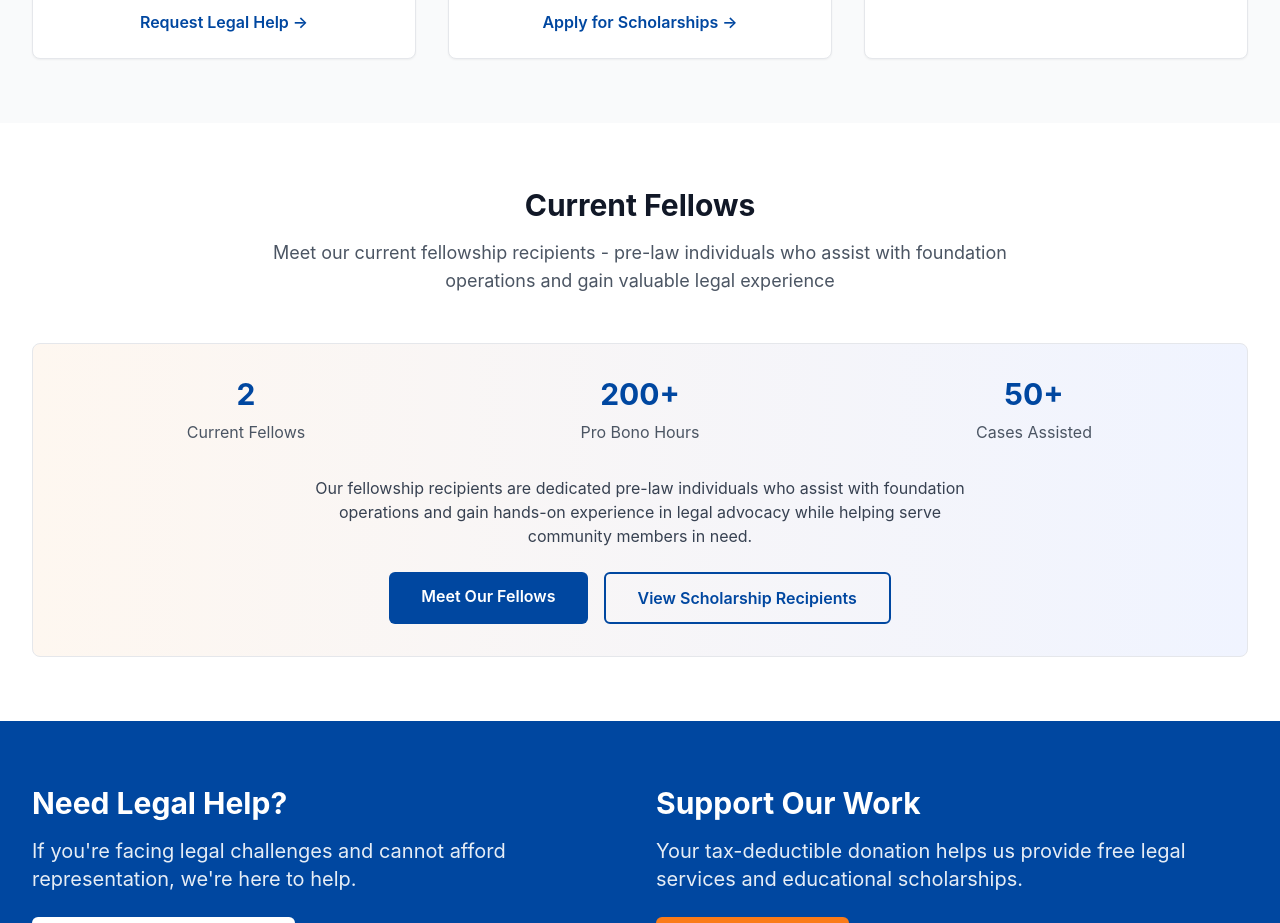
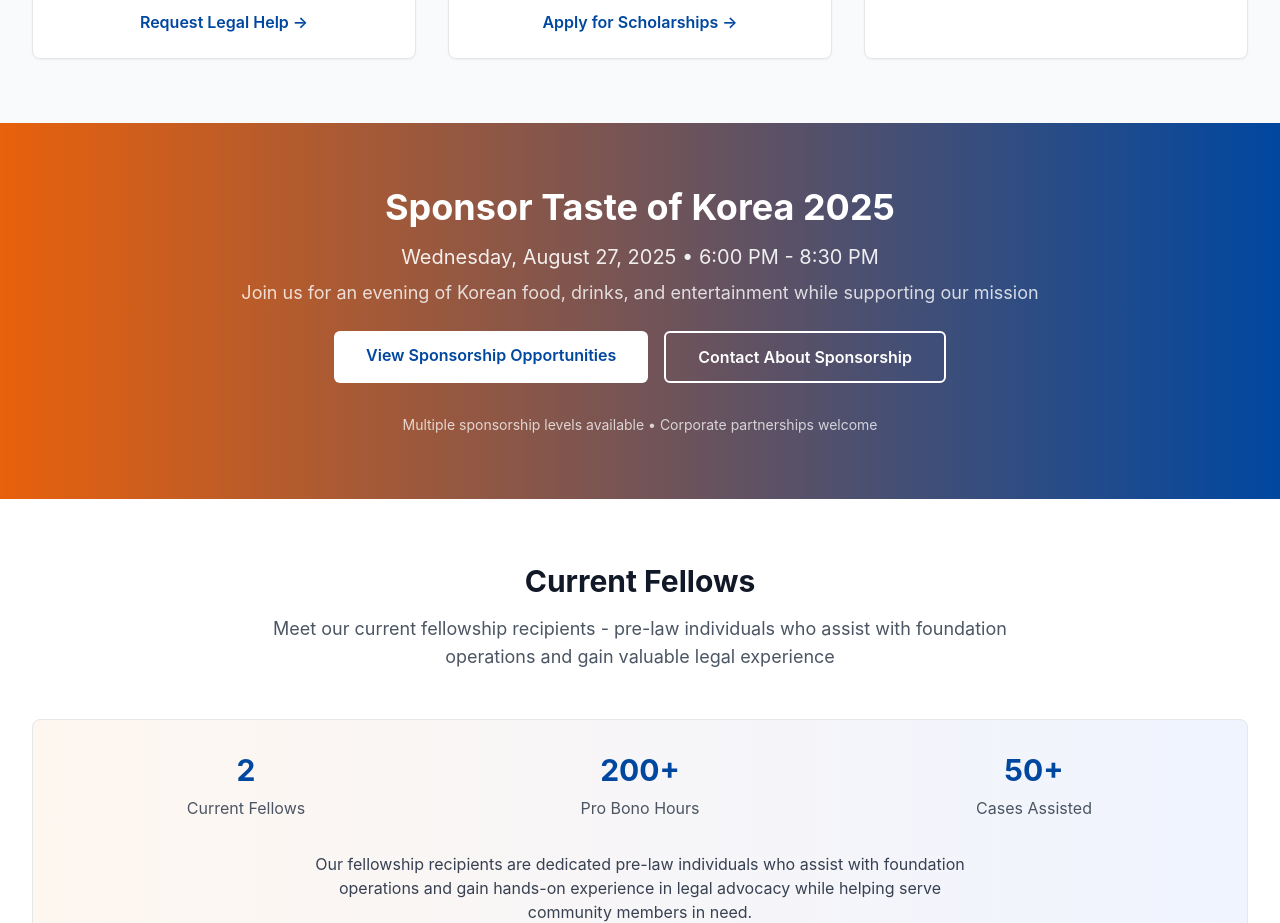
Before and after one commit to quadra2003/ockabaf, a Next.js app: page / in a window 1280 px wide. Shown: the part 960-1883 px from the top of the page. Built offline with nearby package versions, Linux system fonts and the light colour scheme.

Commit message:
Update index.js

```diff
--- a/pages/index.js
+++ b/pages/index.js
@@ -86,6 +86,40 @@ export default function Home() {
         </div>
       </section>
 
+      {/* Taste of Korea Sponsorship Section */}
+      <section className="py-16 bg-gradient-to-r from-accent-600 to-primary-600 text-white">
+        <div className="max-w-7xl mx-auto px-4 sm:px-6 lg:px-8">
+          <div className="text-center">
+            <h2 className="text-3xl md:text-4xl font-bold mb-4">
+              Sponsor Taste of Korea 2025
+            </h2>
+            <p className="text-xl mb-2 opacity-90">
+              Wednesday, August 27, 2025 • 6:00 PM - 8:30 PM
+            </p>
+            <p className="text-lg mb-6 opacity-80">
+              Join us for an evening of Korean food, drinks, and entertainment while supporting our mission
+            </p>
+            <div className="flex flex-col sm:flex-row gap-4 justify-center mb-8">
+              <Link
+                href="/sponsor"
+                className="bg-white text-primary-600 px-8 py-3 rounded-md font-semibold hover:bg-gray-50 transition-colors"
+              >
+                View Sponsorship Opportunities
+              </Link>
+              <a
+                href="mailto:info@ockabaf.org?subject=Sponsorship Inquiry"
+                className="border-2 border-white text-white px-8 py-3 rounded-md font-semibold hover:bg-white hover:text-primary-600 transition-colors"
+              >
+                Contact About Sponsorship
+              </a>
+            </div>
+            <p className="text-sm opacity-75">
+              Multiple sponsorship levels available • Corporate partnerships welcome
+            </p>
+          </div>
+        </div>
+      </section>
+
       {/* Fellows Spotlight Section */}
       <section className="py-16">
         <div className="max-w-7xl mx-auto px-4 sm:px-6 lg:px-8">
```
